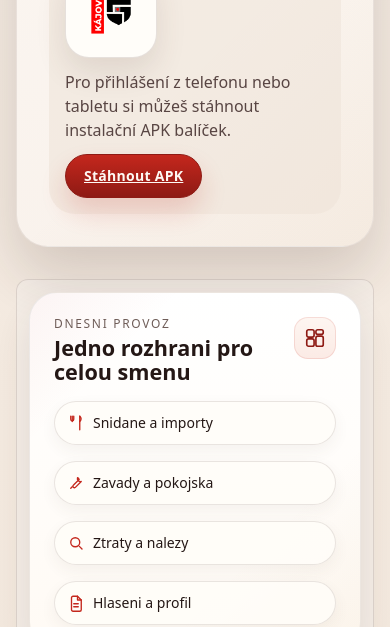
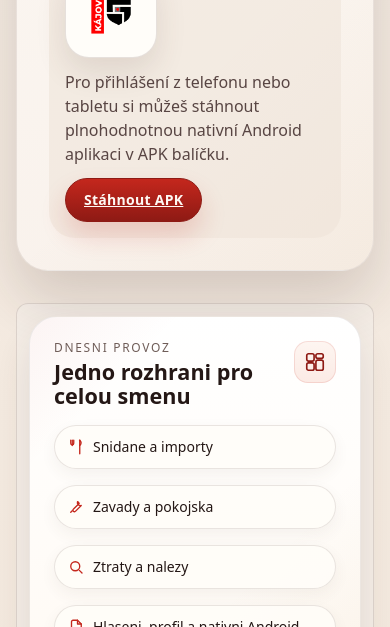
Before and after one commit to karelmartinek-a11y/kajovo-hotel-monorepo, a React (Vite) app in the folder apps/kajovo-hotel-web/: page /login in a window 390 px wide. Shown: the part 941-1568 px from the top of the page. Built offline with nearby package versions, Linux system fonts and the light colour scheme.

Commit message:
Improve Android tablet portal flows

```diff
--- a/apps/kajovo-hotel-web/src/portal/PortalLoginPage.tsx
+++ b/apps/kajovo-hotel-web/src/portal/PortalLoginPage.tsx
@@ -120,7 +120,7 @@ export function PortalLoginPage({ initialError = null }: PortalLoginPageProps =
             <img src="/downloads/kajovo-hotel-android-icon.png" alt="" />
           </div>
           <p className="k-login-download__copy">
-            Pro přihlášení z telefonu nebo tabletu si můžeš stáhnout instalační APK balíček.
+            Pro přihlášení z telefonu nebo tabletu si můžeš stáhnout plnohodnotnou nativní Android aplikaci v APK balíčku.
           </p>
           <a
             className="k-button k-login-download__action"
@@ -144,7 +144,7 @@ export function PortalLoginPage({ initialError = null }: PortalLoginPageProps =
             <div className="k-nav-link"><Icon name="utensils" className="k-nav-link__icon" /><span>Snidane a importy</span></div>
             <div className="k-nav-link"><Icon name="tool" className="k-nav-link__icon" /><span>Zavady a pokojska</span></div>
             <div className="k-nav-link"><Icon name="search" className="k-nav-link__icon" /><span>Ztraty a nalezy</span></div>
-            <div className="k-nav-link"><Icon name="file-text" className="k-nav-link__icon" /><span>Hlaseni a profil</span></div>
+            <div className="k-nav-link"><Icon name="file-text" className="k-nav-link__icon" /><span>Hlaseni, profil a nativni Android</span></div>
           </div>
         </div>
       </aside>
```
Also changed, not shown: 7 other files (tests, documents, lock files or other folders).
